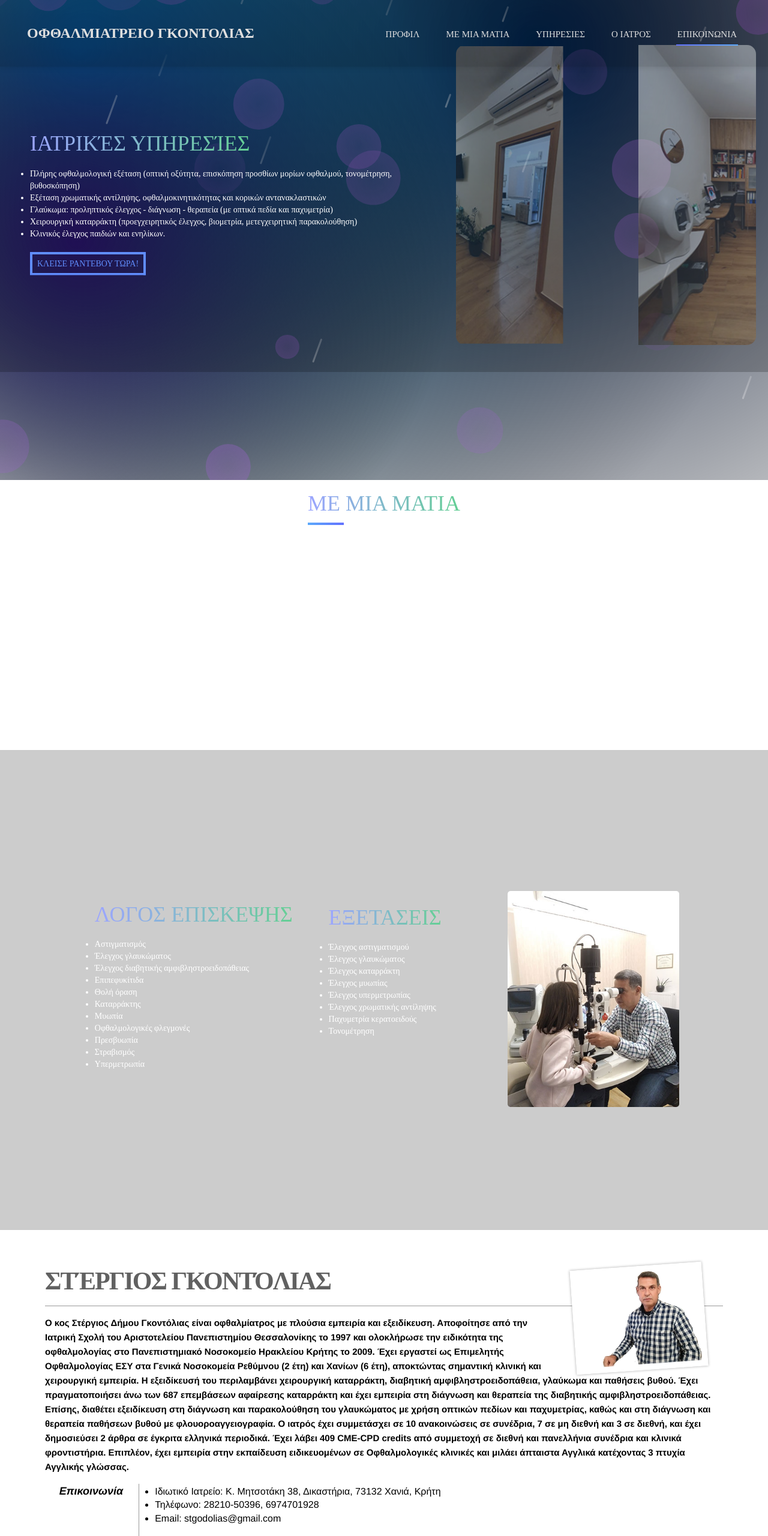
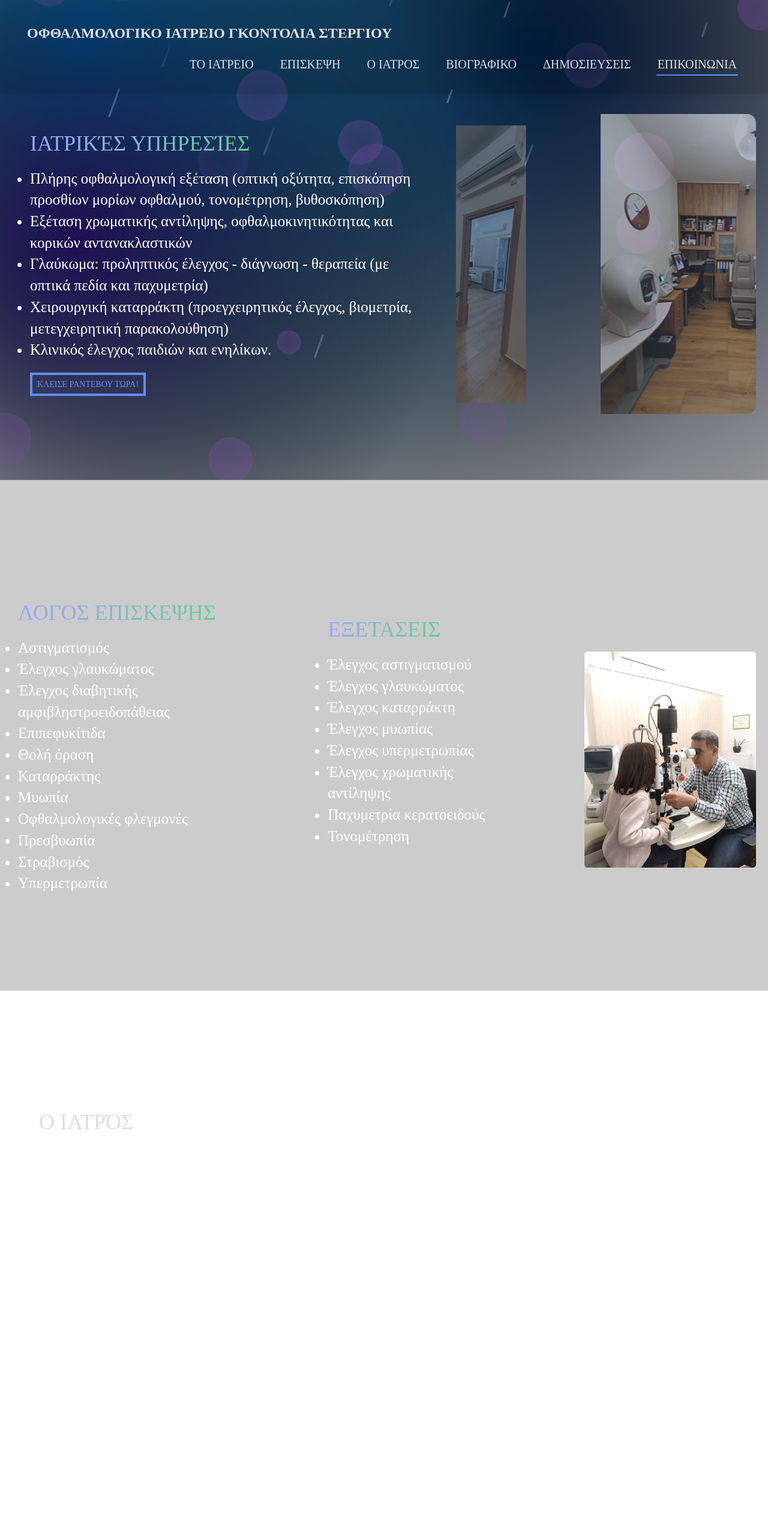
Before and after one commit to dgodolias/gkontoliasofthalmiatros, a plain HTML site: page index.html in a window 1280 px wide. Shown: the top 2560 px of the page at 60% size. Drawn offline with Linux system fonts and the light colour scheme; a web font is replaced by a local one.

Commit message:
made adjustments mostly in font sizing

```diff
--- a/css/style.css
+++ b/css/style.css
@@ -307,7 +307,8 @@ h5 {
 }
 
 p {
-	font-size: 15px;
+	color: white;
+	font-size: 25px;
 }
 
 a {
@@ -375,7 +376,7 @@ hr {
 	font-family: 'Nasa', fallback;
 	text-transform: uppercase;
 	color: #dfdfdf;
-	font-size: 15px;
+	font-size: 20px;
 	font-weight: 400;
 	padding: 8px 2px;
 	border-radius: 0;
@@ -392,6 +393,10 @@ hr {
 	background: linear-gradient(to right, #6372ff 0%, #5ca9fb 100%);
 	content: "";
 	transition: width 0.2s;
+}
+
+a.navbar-brand.page-scroll {
+    height: fit-content;
 }
 
 #menu.navbar-default .navbar-nav>li>a:hover:after {
@@ -505,6 +510,7 @@ a:focus,
 
 /* Header Section */
 #header {
+	min-height: 80vh;
 	background: transparent;
 	height: fit-content;
 }
@@ -589,6 +595,7 @@ a:focus,
 }
 
 li {
+	font-size: 25px;
 	word-wrap: break-word;
 	overflow-wrap: break-word;
 	word-break: break-word;
@@ -686,12 +693,12 @@ li {
 }
 
 #about .container {
-	margin: 0px 150px;
+	margin: 0px 50px;
 }
 
 #intro-paragraph {
 	width: 925px;
-	height: 220px;
+	height: fit-content;
 	margin: 200px 0px;
 }
 
@@ -715,7 +722,6 @@ li {
 }
 
 #about p {
-	line-height: 24px;
 	margin: 30px 0;
 }
 
@@ -792,7 +798,12 @@ li {
 	/* margin: 0px; */
 }
 
-#resume-section {/* margin: 50px; */position: relative;height: fit-content;background: transparent;}
+#resume-section {
+	/* margin: 50px; */
+	position: relative;
+	height: fit-content;
+	background: transparent;
+}
 
 /* contact Section */
 #contact-container {
@@ -869,6 +880,7 @@ li {
 		width: 300px;
 		height: 200px;
 	}
+
 	h1 {
 		font-size: 26px;
 	}
@@ -877,9 +889,10 @@ li {
 		font-size: 24px;
 	}
 
-	p,
-	a {
-		font-size: 10px;
+	li,
+	p {
+		width: 100%;
+		font-size: 25px;
 	}
 
 	#menu a.navbar-brand {
@@ -969,7 +982,7 @@ li {
 	}
 
 	.carousel {
-		margin:auto;
+		margin: auto;
 	}
 }
 
@@ -1001,6 +1014,7 @@ li {
 		width: 300px;
 		height: 200px;
 	}
+
 	h1 {
 		font-size: 24px;
 	}
@@ -1009,9 +1023,10 @@ li {
 		font-size: 22px;
 	}
 
-	p,
-	a {
-		font-size: 8px;
+	li,
+	p {
+		width: 100%;
+		font-size: 22px;
 	}
 
 	#menu a.navbar-brand {
@@ -1107,18 +1122,19 @@ li {
 	}
 
 	.carousel {
-		margin:auto;
+		width: 80%;
+		margin: auto;
 	}
 }
 
 @media (max-width: 400px) {
 
 	html {
-		width:100vh;
+		width: 100vh;
 	}
 
 	#header {
-		width:100vh;
+		width: 100vh;
 	}
 
 	#menu a.navbar-brand {
@@ -1126,7 +1142,7 @@ li {
 	}
 
 	.navbar-header {
-		padding:15px;
+		padding: 15px;
 	}
 
 	#menu.navbar-default .navbar-nav>li>a {
@@ -1152,7 +1168,8 @@ li {
 		height: 250px;
 	}
 
-	li {
+	li,
+	p {
 		width: 100%;
 		font-size: 25px;
 	}
@@ -1197,8 +1214,9 @@ li {
 		}
 	}
 
-	li {
-    font-size:18px;
+	li,
+	p {
+		font-size: 25px;
 	}
 
 	#intro-paragraph {
@@ -1208,7 +1226,7 @@ li {
 	}
 
 	#about {
-		width:100vh;
+		width: 100vh;
 		padding: 100px 0px;
 	}
 
@@ -1260,7 +1278,7 @@ li {
 
 	#resume p {
 		font-size: 30px;
-		line-height:1.2;
+		line-height: 1.2;
 	}
 
 	#resume dl {
@@ -1275,35 +1293,36 @@ li {
 	}
 
 	.carousel {
-		margin:auto;
+		margin: auto;
 	}
 
 	#contact {
-	width:100vh;
+		width: 100vh;
 	}
 
-	#contact .info-wrap h3{
-	font-size:35px;
+	#contact .info-wrap h3 {
+		font-size: 35px;
 	}
 
-	#contact .mb-4{
-	font-size:25px;
+	#contact .mb-4 {
+		font-size: 25px;
 	}
 
-	#contact .info-wrap p a{
-	font-size:25px;
+	#contact .info-wrap p a {
+		font-size: 25px;
 	}
 
 	#contact .info-wrap .dbox p span {
-		font-size:25px;
+		font-size: 25px;
 	}
 
 	#contact .info-wrap .dbox p {
 		font-size: 25px;
 	}
 
-	#footer p,a{
-		font-size:20px;
+	#footer p,
+	a {
+		font-size: 20px;
 	}
 }
 
--- a/index.html
+++ b/index.html
@@ -128,16 +128,17 @@
         <button type="button" class="navbar-toggle collapsed" data-toggle="collapse"
           data-target="#bs-example-navbar-collapse-1"> <span class="sr-only">Toggle navigation</span> <span
             class="icon-bar"></span> <span class="icon-bar"></span> <span class="icon-bar"></span> </button>
-        <a class="navbar-brand page-scroll" href="#page-top">ΟΦΘΑΛΜΙΑΤΡΕΙΟ ΓΚΟΝΤΟΛΙΑΣ</a>
+        <a class="navbar-brand page-scroll" href="#page-top">ΟΦΘΑΛΜΟΛΟΓΙΚΟ ΙΑΤΡΕΙΟ ΓΚΟΝΤΟΛΙΑ ΣΤΕΡΓΙΟΥ</a>
       </div>
 
       <!-- Collect the nav links, forms, and other content for toggling -->
       <div class="collapse navbar-collapse" id="bs-example-navbar-collapse-1">
         <ul class="nav navbar-nav navbar-right">
-          <li><a href="#header" class="page-scroll">ΠΡΟΦΙΛ</a></li>
-          <li><a href="#about" class="page-scroll">ΜΕ ΜΙΑ ΜΑΤΙΑ</a></li>
-          <li><a href="#services" class="page-scroll">ΥΠΗΡΕΣΙΕΣ</a></li>
-          <li><a href="#resume-section" class="page-scroll">Ο ΙΑΤΡΟΣ</a></li>
+          <li><a href="#header" class="page-scroll">ΤΟ ΙΑΤΡΕΙΟ</a></li>
+          <li><a href="#about" class="page-scroll">ΕΠΙΣΚΕΨΗ</a></li>
+          <li><a href="#services" class="page-scroll">Ο ΙΑΤΡΟΣ</a></li>
+          <li><a href="#resume-section" class="page-scroll">ΒΙΟΓΡΑΦΙΚΟ</a></li>
+          <li><a href="#" class="page-scroll">ΔΗΜΟΣΙΕΥΣΕΙΣ</a></li>
           <li><a href="#contact" class="page-scroll">ΕΠΙΚΟΙΝΩΝΙΑ</a></li>
         </ul>
       </div>
@@ -183,29 +184,7 @@
       </div>
     </div>
   </header>
-  <!-- About Section -->
-  <div id="about">
-    <div class="flex-container" id="about-container">
 
-      <div class="flex-container" id="memiamatia">
-        <div class="about-text">
-          <h2 class="coloured-faded-text">Με μια ματια</h2>
-          <div class="list-style">
-            <div class="col-lg-6 col-sm-6 col-xs-12">
-              <ul>
-                <li>Αποκόλληση αμφιβληστροειδούς</li>
-                <li>Αστιγματισμός</li>
-                <li>Εγχείρηση καταρράκτη</li>
-                <li>Επιπεφυκίτιδα</li>
-                <li>Οφθαλμολογικός Έλεγχος</li>
-                <li>Laser Μυωπίας</li>
-              </ul>
-            </div>
-          </div>
-        </div>
-      </div>
-    </div>
-  </div>
   <!-- services Section -->
   <div id="services">
     <div class="container" id="services-container">
@@ -251,32 +230,31 @@
 
     </div>
   </div>
+  <!-- About Section -->
+  <div id="about">
+    <div class="flex-container" id="about-container">
+
+      <div class="container" id="memiamatia">
+        <div class="about-text">
+          <h1>Ο Ιατρός</h1>
+          <div class="list-style">
+            <div class="col-lg-6 col-sm-6 col-xs-12">
+              <p>Ο χειρουργός οφθαλμίατρος ΓΚΟΝΤΟΛΙΑΣ ΣΤΕΡΓΙΟΣ διατηρεί ένα σύγχρονο και οργανωμένο ιατρείο στο κέντρο των Χανίων, τα τελευταία τρία έτη.
+
+                Έχει αποφοιτήσει από το 2ο Λύκειο της Ξάνθης, έλαβε το πτυχίο Ιατρικής από το Αριστοτέλειο Πανεπιστήμιο Θεσσαλονίκης (όπου εισήχθη μετά από επιτυχείς Πανελλήνιες εξετάσεις) και ολοκλήρωσε την ειδικότητα της οφθαλμολογίας στο Πανεπιστημιακό Νοσοκομείο Ηρακλείου Κρήτης.
+
+                Εργάστηκε ως Επιμελητής Οφθαλμολογίας ΕΣΥ στα Γενικά Νοσοκομεία Ρεθύμνου (2 έτη) και Χανίων (6 έτη), όπου αποκόμισε σημαντική κλινική και χειρουργική εμπειρία στη διάγνωση και αντιμετώπιση οφθαλμικών παθήσεων, ιδίως όσον αφορά την χειρουργική αφαίρεση του καταρράκτη (φακοθρυψία με υπερήχους).</p>
+            </div>
+          </div>
+        </div>
+      </div>
+    </div>
+  </div>
   <!-- Resume Section -->
   <div id="resume-section">
     <div class="container" id="resume-container">
       <div id="resume">
         <img src="img/transparent-profile.png" alt="Στέργιος Γκοντόλιας">
-        <h1>Στέργιος Γκοντόλιας</h1>
-        <p>Ο κος Στέργιος Δήμου Γκοντόλιας είναι οφθαλμίατρος με πλούσια εμπειρία και εξειδίκευση. Αποφοίτησε από την
-          Ιατρική Σχολή του
-          Αριστοτελείου Πανεπιστημίου Θεσσαλονίκης το 1997 και ολοκλήρωσε την ειδικότητα της οφθαλμολογίας στο
-          Πανεπιστημιακό Νοσοκομείο
-          Ηρακλείου Κρήτης το 2009. Έχει εργαστεί ως Επιμελητής Οφθαλμολογίας ΕΣΥ στα Γενικά Νοσοκομεία Ρεθύμνου (2 έτη)
-          και Χανίων (6 έτη),
-          αποκτώντας σημαντική κλινική και χειρουργική εμπειρία. Η εξειδίκευσή του περιλαμβάνει χειρουργική καταρράκτη,
-          διαβητική
-          αμφιβληστροειδοπάθεια, γλαύκωμα και παθήσεις βυθού. Έχει πραγματοποιήσει άνω των 687 επεμβάσεων αφαίρεσης
-          καταρράκτη και έχει
-          εμπειρία στη διάγνωση και θεραπεία της διαβητικής αμφιβληστροειδοπάθειας. Επίσης, διαθέτει εξειδίκευση στη
-          διάγνωση και παρακολούθηση του
-          γλαυκώματος με χρήση οπτικών πεδίων και παχυμετρίας, καθώς και στη διάγνωση και θεραπεία παθήσεων βυθού με
-          φλουοροαγγειογραφία.
-          Ο ιατρός έχει συμμετάσχει σε 10 ανακοινώσεις σε συνέδρια, 7 σε μη διεθνή και 3 σε διεθνή, και έχει δημοσιεύσει
-          2 άρθρα σε έγκριτα
-          ελληνικά περιοδικά. Έχει λάβει 409 CME-CPD credits από συμμετοχή σε διεθνή και πανελλήνια συνέδρια και κλινικά
-          φροντιστήρια. Επιπλέον,
-          έχει εμπειρία στην εκπαίδευση ειδικευομένων σε Οφθαλμολογικές κλινικές και μιλάει άπταιστα Αγγλικά κατέχοντας
-          3 πτυχία Αγγλικής γλώσσας.</p>
         <dl>
           <dt>Επικοινωνία</dt>
           <dd>
```
Lines whose indentation alone changed are shown as unchanged.
